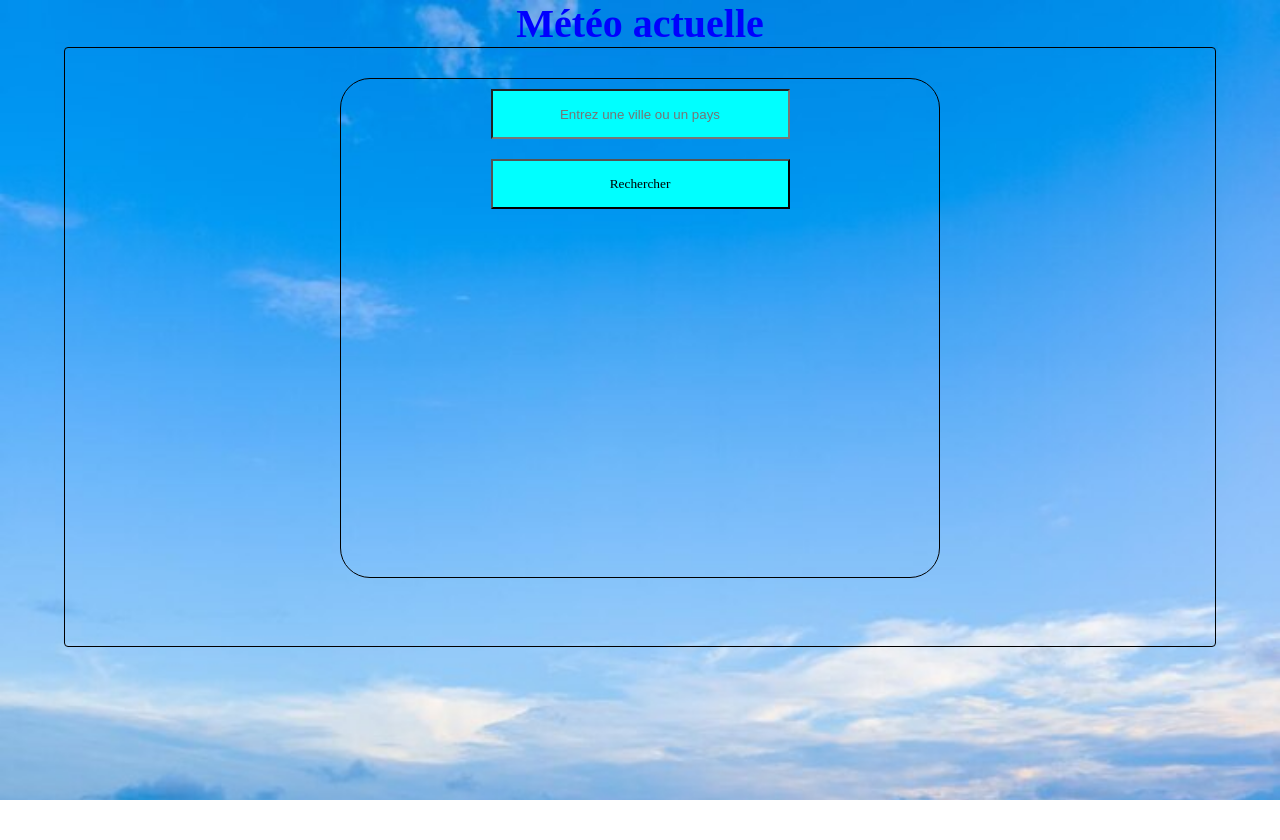
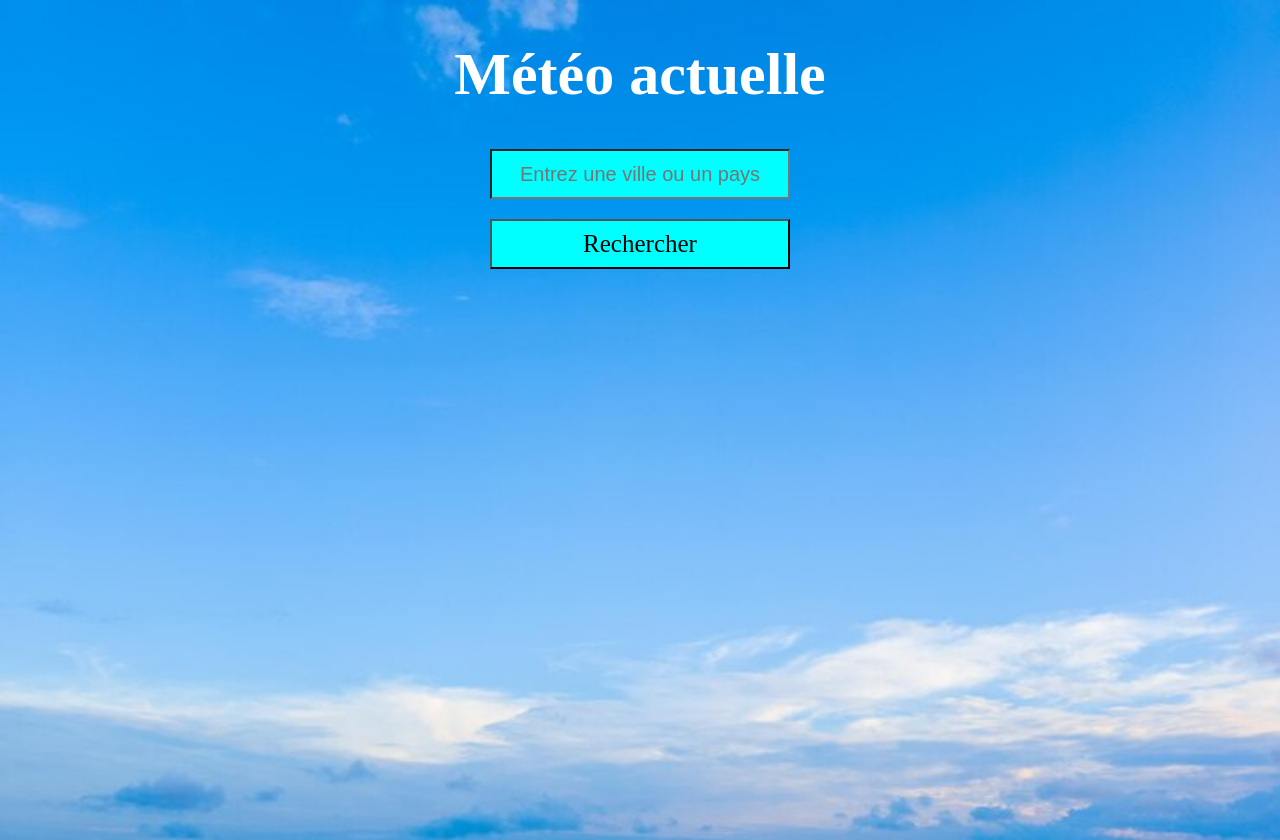
Before and after one commit to lbdoriana/Meteo, a plain HTML site: page index.html in a window 1280 px wide. Before the commit the page ends 800 px from the top, so only its background shows below. Drawn offline with Linux system fonts and the light colour scheme.

Commit message:
ma modiff

```diff
--- a/style.css
+++ b/style.css
@@ -12,10 +12,11 @@ body{
 }
 h2{
       font-family: 'Times New Roman', Times, serif;
-      color: blue;
+      color: white;
       font-weight: 800;
-      font-size: 40px;
+      font-size: 60px;
       text-align: center;
+      margin-top: 40px;
 }
 
 .container{
@@ -24,8 +25,7 @@ h2{
  margin: 0 auto;
  padding:30px 20px;
  border-radius:4px;
- border: solid black 1px;
- box-shadow: 0 0 8px rgb(red, green, blue);
+ box-shadow: 0 0 50px rgb(red, green, blue);
  text-align: center;
  justify-content: center;
 
@@ -80,14 +80,17 @@ background-image:url(belle-nuage-blanc-ciel-bleu_632498-1115.jpg) ;
   font-weight: bold;
   color:black;
   margin:0;
-  border: solid 1px black;
   text-align: center;
   border-radius: 30px;
-  box-shadow: red -5 10 -7;
+  box-shadow: red -5 60px -7;
+ }
+ button{
+      font-size: 25px;
  }
  input{
       width:50%;
       height: 50px;
+      font-size: 20px;
       background-color: aqua;
       text-align: center;
       margin-bottom: 10px;
```
